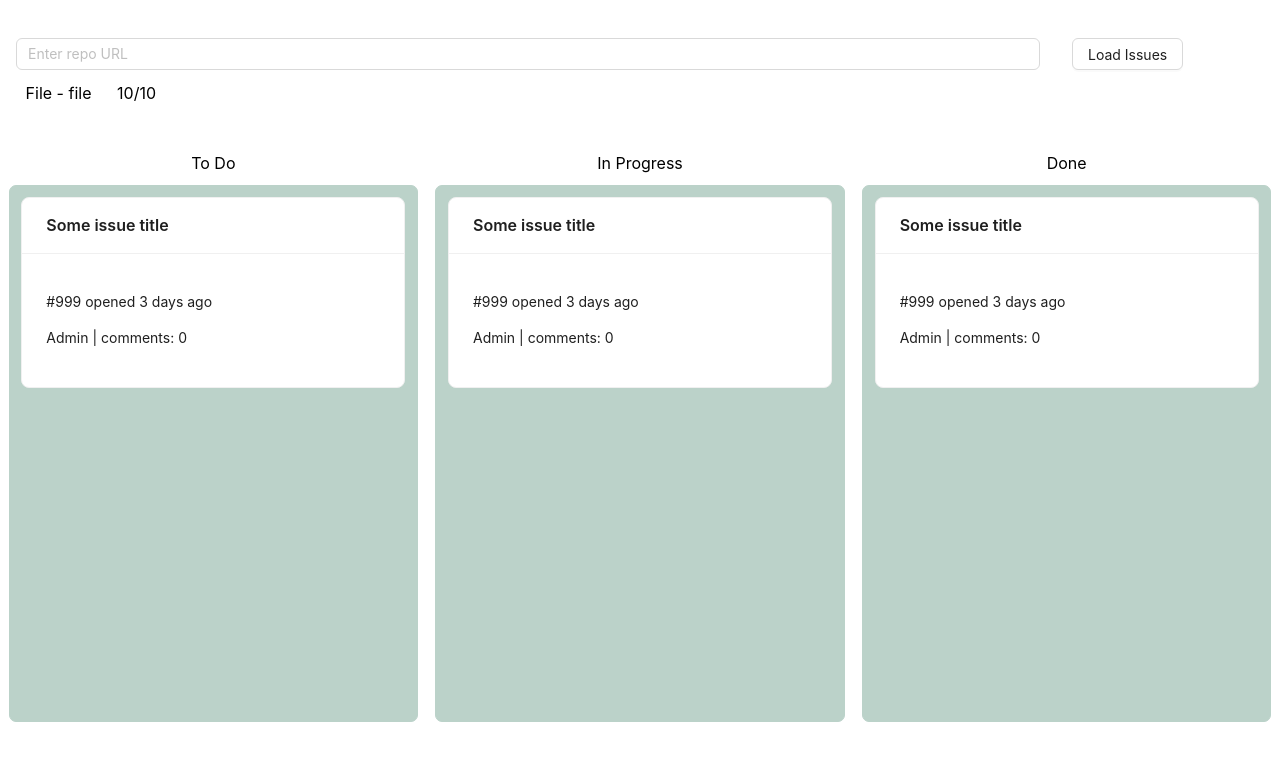
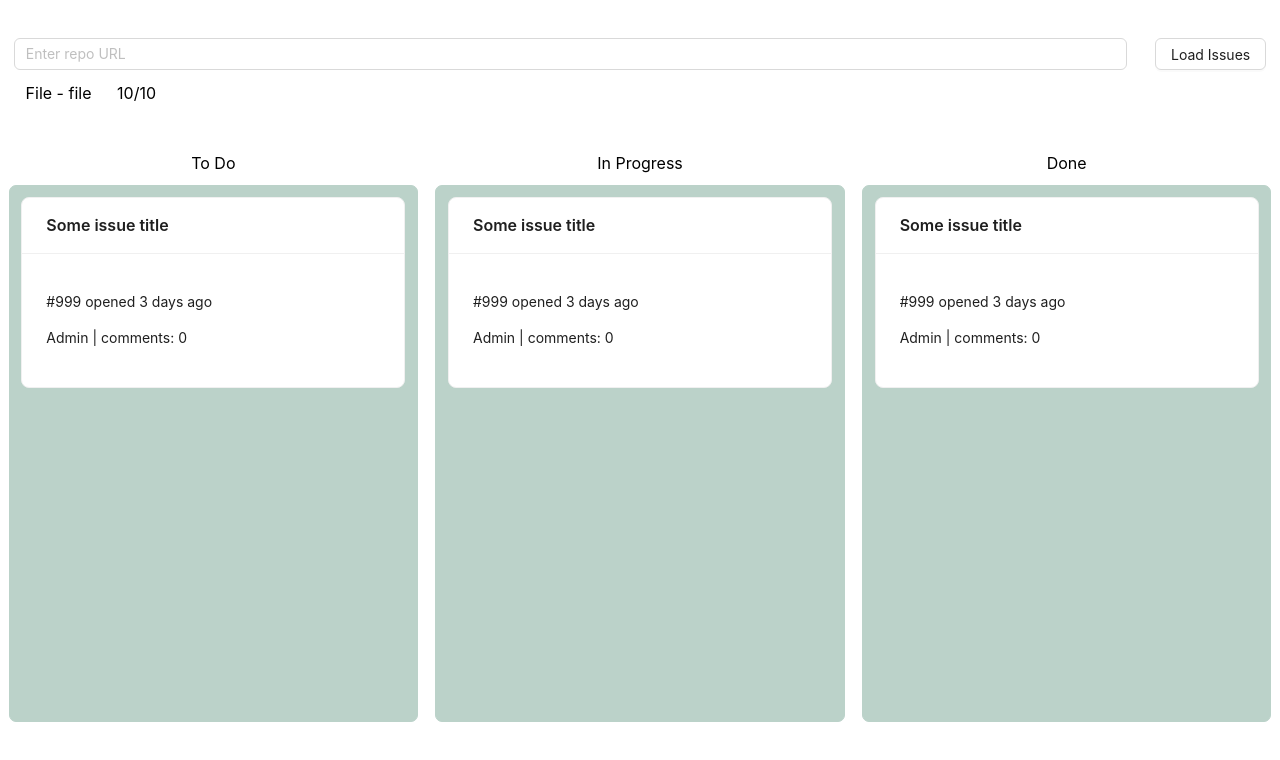
Before and after one commit to Saxpok/Kanban-Board, a React (Create React App) app: page / in a window 1280 px wide. Shown: the top 760 px of the page. Built offline with nearby package versions, Linux system fonts and the light colour scheme; no server answers.

Commit message:
Debug: Css styles

```diff
--- a/src/project/mainPage/MainPage.tsx
+++ b/src/project/mainPage/MainPage.tsx
@@ -1,13 +1,19 @@
-import React from "react";
-import RepoInput from "../../ui/repoInput/RepoInput";
-import RepoButton from "../../ui/repoButton/RepoButton";
+import React, { useEffect } from "react";
 import RepoSearch from "./repoSearch/RepoSearch";
 import "./MainPage.style.css"
 import RepoInfo from "./repoInfo/RepoInfo";
 import TaskBlock from "./taskBlock/TaskBlock";
 
+const request = 'facebook/react'
 
 const MainPage = () => {
+    useEffect(() => {
+        fetch(`https://api.github.com/repos/${request}/issues`)
+            .then((res) => res.json())
+            .then(console.log)
+    })
+
+
     return (
         <div className="MainPage">
             <RepoSearch />
--- a/src/ui/repoButton/RepoButton.style.css
+++ b/src/ui/repoButton/RepoButton.style.css
@@ -1,3 +1,3 @@
 .RepoButton {
-    width: 15%;
+
 }
--- a/src/ui/repoInput/RepoInput.style.css
+++ b/src/ui/repoInput/RepoInput.style.css
@@ -1,3 +1,3 @@
 .RepoInput {
-    width: 80%
+    width: 87%
 }
```
